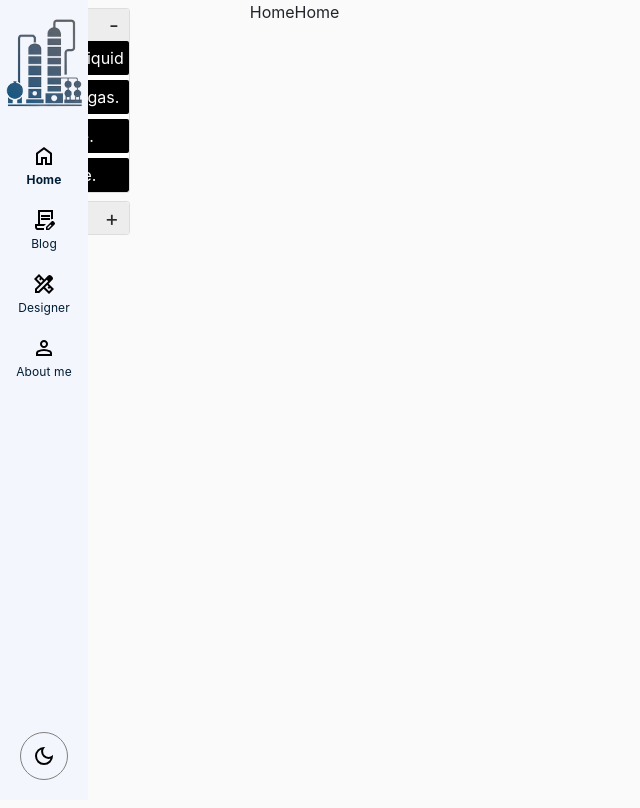
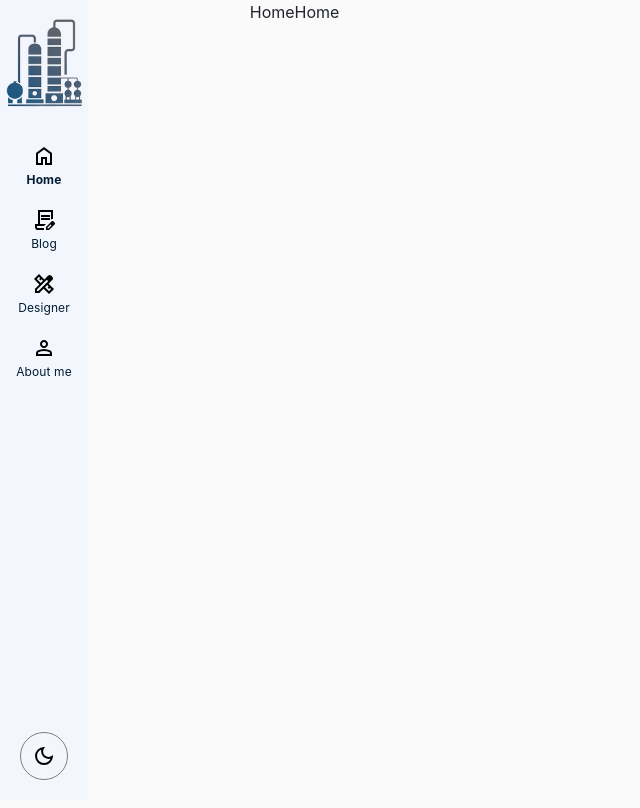
Before and after one commit to carlosfpj/equipment-designer, a React (Create React App) app in the folder frontend/: page / in a window 1280 px wide. Shown: the whole page, without its empty margins (0-640 px from the left). Built offline with nearby package versions, Linux system fonts and the light colour scheme.

Commit message:
add front drawer x3

```diff
--- a/frontend/src/App.tsx
+++ b/frontend/src/App.tsx
@@ -1,4 +1,4 @@
-import React from 'react';
+import React, { useState } from 'react';
 import { BrowserRouter, Route } from 'react-router-dom';
 import {Routes} from 'react-router-dom';
 import Homepage from './pages/Homepage';
@@ -12,11 +12,16 @@ import PipeGas from './pages/PipeGas';
 import OnConstruction from './pages/OnConstruction';
 import NavigationDrawer from './layouts/NavigationDrawer/NavigationDrawer'
 import styles from './App.module.css';
+import { NavStateContext } from './utils/contexts/contexts';
 
 function App() {
+
+  const [navState, setNavState] = useState("close");
+
   return (
     <BrowserRouter>
     <div className={styles.layoutRow}>
+      <NavStateContext.Provider value={navState}>
           <NavRail />
           <NavigationDrawer />
           <Routes>
@@ -69,6 +74,7 @@ function App() {
               element={<OnConstruction page={"about me"} />}>
             </Route>
           </Routes>
+      </NavStateContext.Provider>
     </div>
     </BrowserRouter>
   );
--- a/frontend/src/layouts/Drawer/Drawer.module.css
+++ b/frontend/src/layouts/Drawer/Drawer.module.css
@@ -22,11 +22,11 @@
   position: sticky;
   top: 0;
   left: 0;
-  transform: translateX(-120px);
+  transform: translateX(0);
 }
 
-.nav--open {
-  transform: translateX(0);
+.close {
+  transform: translate(-220px);
 }
 
 .summary {
--- a/frontend/src/layouts/Drawer/Drawer.tsx
+++ b/frontend/src/layouts/Drawer/Drawer.tsx
@@ -1,10 +1,16 @@
 import { Link } from "react-router-dom";
 import AsideButton from "../../components/AsideButton";
 import drawerStyles from "./../Drawer/Drawer.module.css";
+import { useContext } from "react";
+import { NavStateContext } from "../../utils/contexts/contexts";
 
 const Drawer = () => {
+
+  const navState = useContext(NavStateContext);
+  const navClass = `${drawerStyles.nav} ${drawerStyles.close}`;
+
   return (
-    <nav className={drawerStyles.nav}>
+    <nav className={navClass}>
       <details open className={drawerStyles.details}>
         <summary className={drawerStyles.summary}>Pipes</summary>
         <div className={drawerStyles.buttonslayout}>
--- /dev/null
+++ b/frontend/src/utils/contexts/contexts.ts
@@ -0,0 +1,3 @@
+import { createContext } from "react";
+
+export const NavStateContext = createContext("close");
```
Lines whose indentation alone changed are shown as unchanged.
